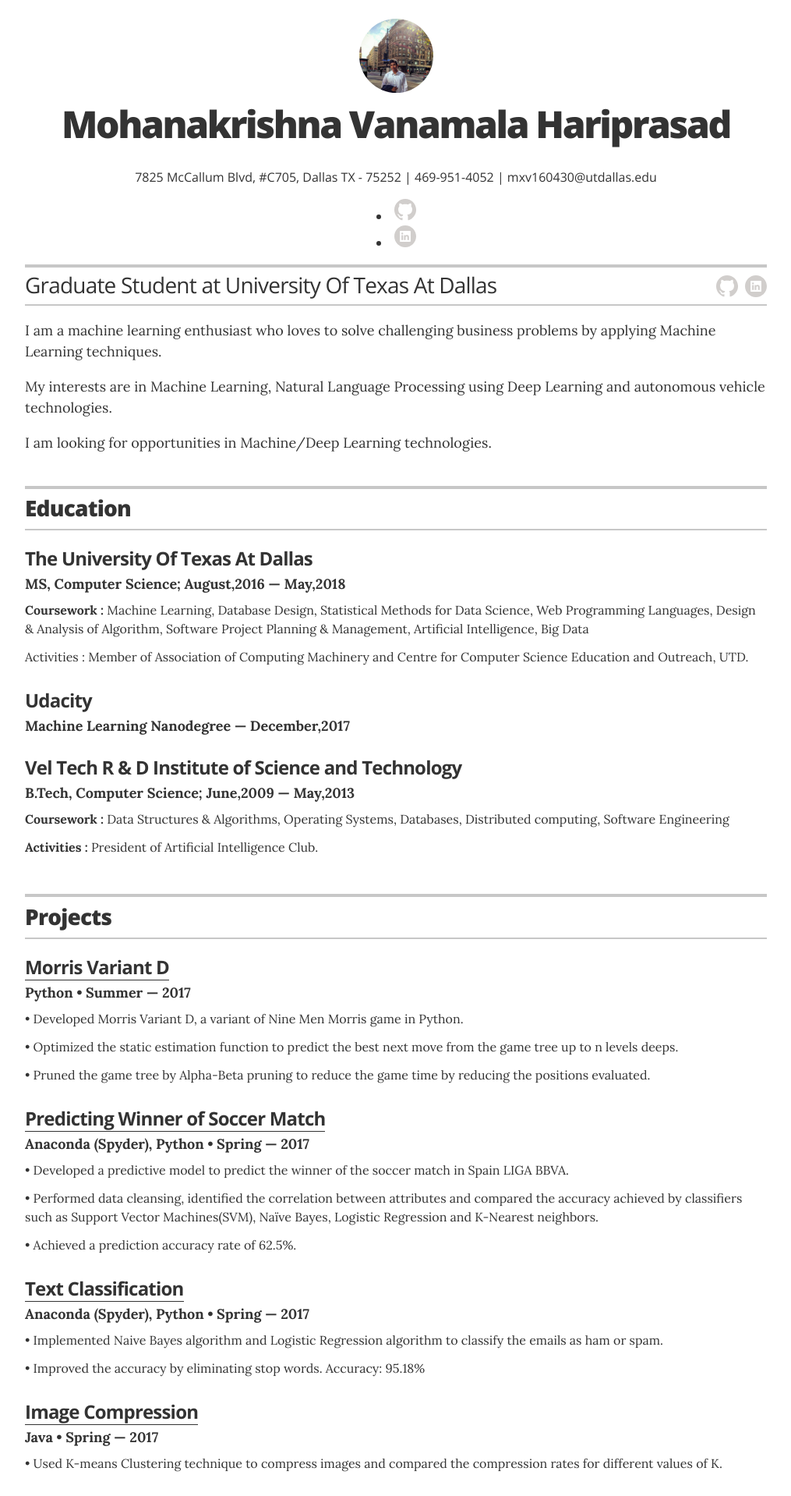
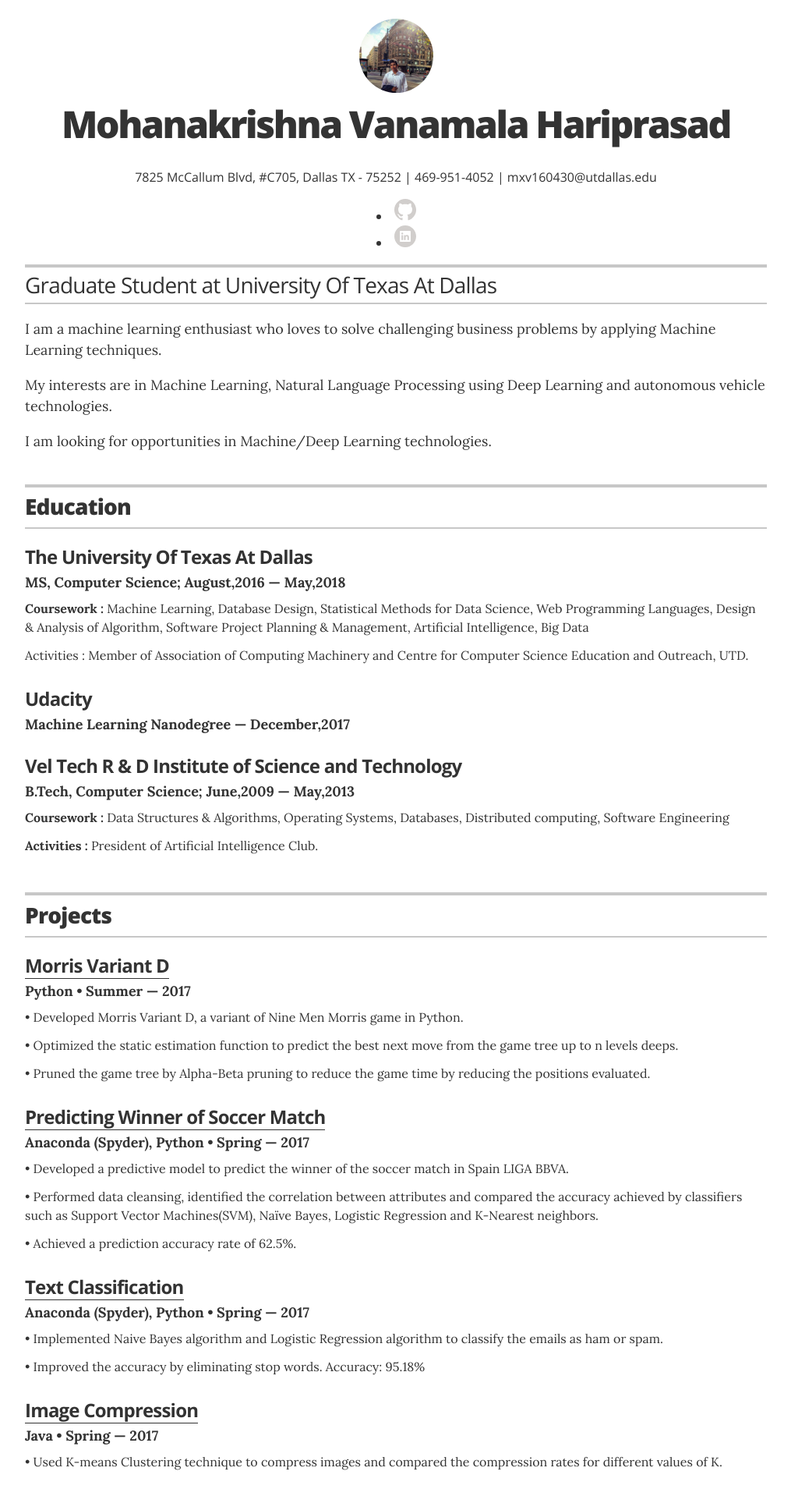
Before and after one commit to mohanakrishnavh/mohanakrishnavh.github.io, a Jekyll site: the page index.html, which Jekyll copies as it is, in a window 1280 px wide. Shown: the top 1918 px of the page at 78% size, without its empty margins (132-1147 px from the left). Built offline with Jekyll 4.4.1, drawn with Linux system fonts in a browser that asks for light colours.

Commit message:
Update index.html

```diff
--- a/index.html
+++ b/index.html
@@ -82,7 +82,7 @@
 
     <!-- GitHub link -->
 
-      <li class="icon-link-item"><a href="https://github.com/mohanakrishnavh" class="icon-link" itemprop="url"><svg class="icon" xmlns="http://www.w3.org/2000/svg" xmlns:xlink="http://www.w3.org/1999/xlink" x="0px" y="0px"
+     <!--  <li class="icon-link-item"><a href="https://github.com/mohanakrishnavh" class="icon-link" itemprop="url"><svg class="icon" xmlns="http://www.w3.org/2000/svg" xmlns:xlink="http://www.w3.org/1999/xlink" x="0px" y="0px"
        viewBox="0 0 28 28" enable-background="new 0 0 28 28" xml:space="preserve" width="28">
     <path id="GitHub" fill-rule="evenodd" clip-rule="evenodd" fill="#D1CECC" d="M14.01,0C6.27,0-0.01,6.28-0.01,14.02
       c0,6.19,4.02,11.45,9.59,13.3c0.7,0.13,0.96-0.3,0.96-0.68c0-0.33-0.01-1.21-0.02-2.38c-3.9,0.85-4.72-1.88-4.72-1.88
@@ -92,7 +92,7 @@
       c0.76,1.93,0.28,3.35,0.14,3.71c0.9,0.98,1.44,2.23,1.44,3.76c0,5.38-3.28,6.57-6.4,6.92c0.5,0.43,0.95,1.29,0.95,2.6
       c0,1.87-0.02,3.39-0.02,3.84c0,0.37,0.25,0.81,0.96,0.67c5.56-1.86,9.58-7.11,9.58-13.3C28.03,6.28,21.75,0,14.01,0z"/>
     </svg>
-    </a></li>
+    </a></li> -->
 
 
   <!-- Twitter link -->
@@ -106,7 +106,7 @@
 
   <!-- LinkedIn link -->
 
-  <li class="icon-link-item"><a href="https://www.linkedin.com/in/mohanakrishnavh" class="icon-link" itemprop="url"><svg class="icon" xmlns="http://www.w3.org/2000/svg" xmlns:xlink="http://www.w3.org/1999/xlink" x="0px" y="0px"
+  <!-- <li class="icon-link-item"><a href="https://www.linkedin.com/in/mohanakrishnavh" class="icon-link" itemprop="url"><svg class="icon" xmlns="http://www.w3.org/2000/svg" xmlns:xlink="http://www.w3.org/1999/xlink" x="0px" y="0px"
    viewBox="0 0 28 28" enable-background="new 0 0 28 28" xml:space="preserve" width="28">
 <path id="LinkedIn" fill="#D1CECC" d="M18.82,15.09v3.61h-2.09v-3.37c0-0.85-0.3-1.42-1.06-1.42c-0.58,0-0.92,0.39-1.07,0.77
   c-0.06,0.13-0.07,0.32-0.07,0.51v3.52h-2.09c0,0,0.03-5.71,0-6.3h2.09v0.89c0,0.01-0.01,0.01-0.01,0.02h0.01V13.3
@@ -115,7 +115,7 @@
    M28,14c0,7.73-6.27,14-14,14S0,21.73,0,14S6.27,0,14,0S28,6.27,28,14z M20.93,8.02c0-0.55-0.46-1-1.02-1H8.09
   c-0.57,0-1.02,0.45-1.02,1v11.96c0,0.55,0.46,1,1.02,1h11.82c0.57,0,1.02-0.45,1.02-1V8.02z"/>
 </svg>
-</a></li>
+</a></li> -->
 
 
   <!-- Instagram link -->
```
